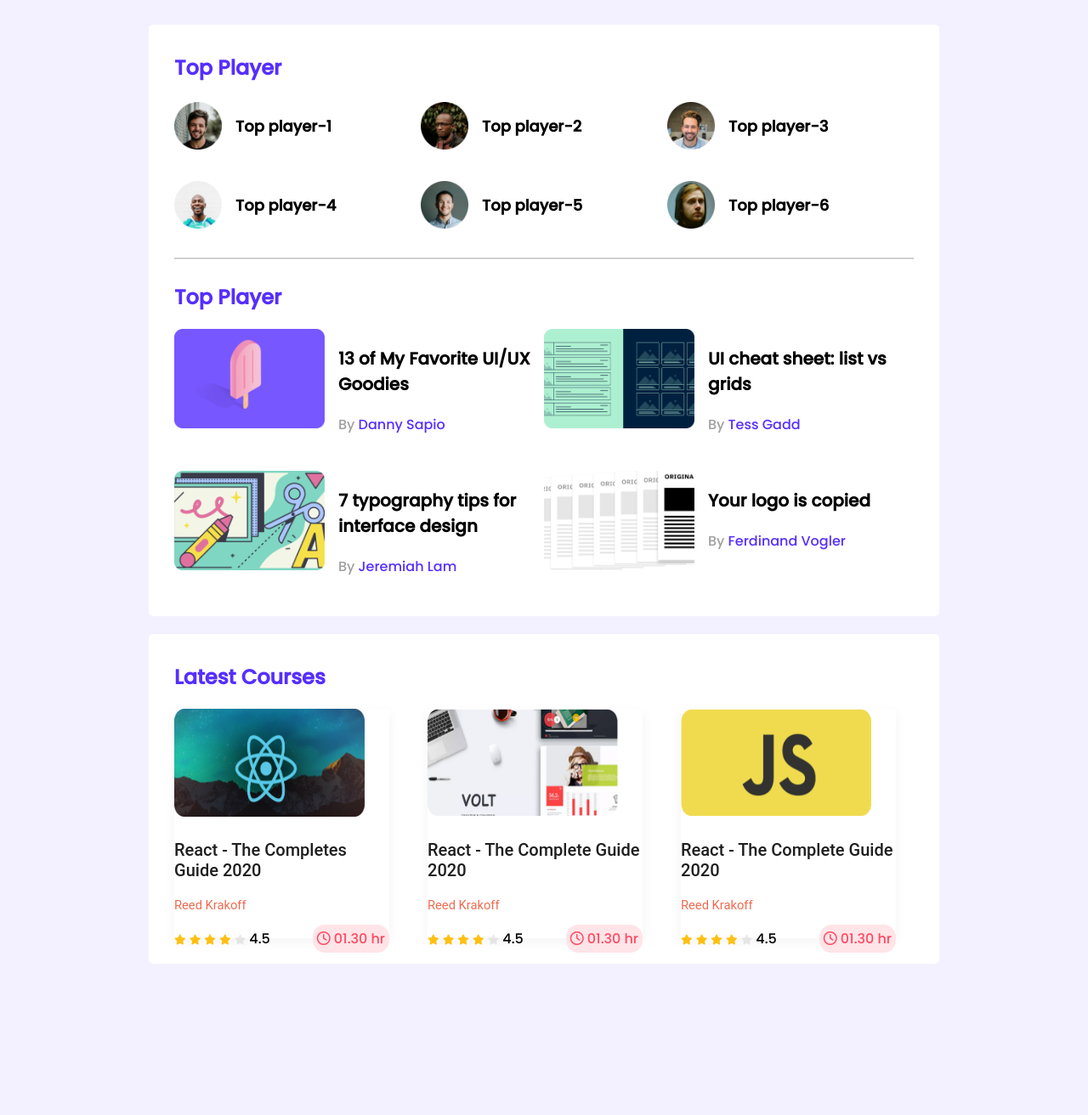
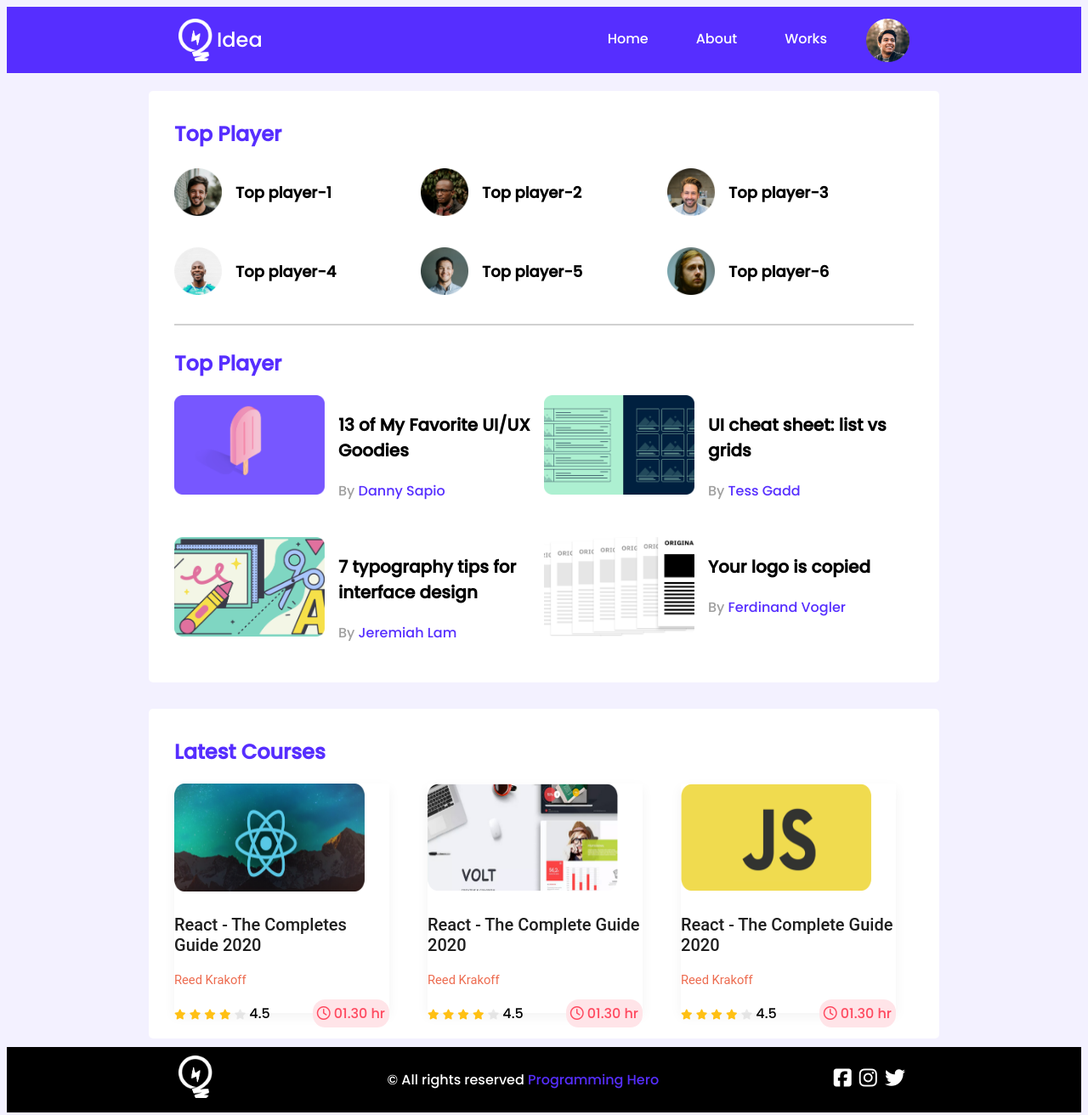
Before and after one commit to FAMMMI/leader-board-css3, a plain HTML site: page index.html in a window 1280 px wide. Shown: the whole page at 85% size. Before the commit the page ends 1142 px from the top, so only its background shows below. Drawn offline with Linux system fonts and the light colour scheme.

Commit message:
finalize

```diff
--- a/index.html
+++ b/index.html
@@ -6,6 +6,7 @@
     <meta http-equiv="X-UA-Compatible" content="IE=edge">
     <meta name="viewport" content="width=device-width, initial-scale=1.0">
     <title>Leader-board</title>
+    <link rel="shortcut icon" href="images/icons/star.png" type="image/x-icon">
     <!-- font awesome -->
     <script src="https://kit.fontawesome.com/569a53ec78.js" crossorigin="anonymous"></script>
     <!-- styelsheet -->
@@ -14,8 +15,27 @@
 
 <body>
     <!-- header-start -->
-    <header>
-
+    <header class="header">
+        <div class="header-container">
+            <div class="logo">
+                <a class="logo-link" href="index.html">
+                    <img src="images/icons/logo.png" alt="Logo">
+                    <span>Idea</span>
+                </a>
+            </div>
+            <nav class="navbar">
+                <ul>
+                    <li><a href="#">Home</a></li>
+                    <li><a href="#">About</a></li>
+                    <li><a href="#">Works</a></li>
+                    <div class="last-child">
+                        <a href="#">
+                            <img src="images/icons/profile.png" alt="" class="profile">
+                        </a>
+                    </div>
+                </ul>
+            </nav>
+        </div>
     </header>
     <!-- header-end -->
     <main>
@@ -177,6 +197,21 @@
             </div>
         </section>
     </main>
+    <footer class="footer">
+        <div class="footer-container">
+            <div class="footer-part1">
+                <img src="images/icons/logo.png" alt="Logo">
+            </div>
+            <div class="footer-part2">
+                <p>&copy; All rights reserved <a href="https://web.programming-hero.com">Programming Hero</a></p>
+            </div>
+            <div class="footer-part3 social-icon">
+                <a href="#"><i class="fab fa-facebook-square"></i></a>
+                <a href="#"><i class="fab fa-instagram"></i></a>
+                <a href="#"><i class="fab fa-twitter"></i></a>
+            </div>
+        </div>
+    </footer>
 </body>
 
 </html>
--- a/styles/styles.css
+++ b/styles/styles.css
@@ -14,6 +14,7 @@ main{
 }
 .container{
     margin-top: 21px;
+    margin-bottom: 10px;
     background-color: #FFFFFF;
     width: 870px;
     padding: 30px;
@@ -23,6 +24,61 @@ hr{
     border: 1px solid #D1D1D1;
     margin-bottom: 27px;
 }
+
+/* header styles */
+
+.header{
+    background-color: #562EFF;
+    display: flex;
+    justify-content: center;
+    padding: 10px 0;
+}
+.header-container{
+    width: 860px;
+    display: flex;
+    justify-content: space-between;
+    align-items: center;
+}
+.logo-link{
+    display: flex;
+    align-items: center;
+    text-decoration: none;
+    color: #fff;
+    font-size: 24px;
+}
+.header-container .logo img{
+    width: 40px;
+    margin-right: 5px;
+}
+.navbar ul{
+    display: flex;
+    align-items: center;
+    margin: 0;
+}
+.navbar ul li{
+    list-style: none;
+    margin-right: 36px;
+    border-bottom: 3px solid #562EFF;
+    transition: .5s all ease;
+}
+.navbar ul .last-child{
+    margin-right: 0;
+}
+.last-child img{
+    position: relative;
+    top: 4px;
+}
+.navbar ul li a{
+    text-decoration: none;
+    color: #fff;
+    font-size: 16px;
+    padding: 5px 10px;
+}
+.navbar ul li:hover{
+    border-bottom: 3px solid #fff;
+}
+
+
 /* top player style */
 .top-players{
     margin-bottom: 30px;
@@ -102,6 +158,7 @@ hr{
     width: 224px;
     height: 127px;
 }
+
 .course-info{
     display: flex;
     align-items: center;
@@ -129,7 +186,47 @@ hr{
     border-radius: 14.6913px;
 
 }
+/* footer styles */
 
+.footer{
+    background-color: black;
+    padding: 10px 0;
+    display: flex;
+    justify-content: center;
+}
+.footer .footer-container{
+    width: 860px;
+    display: flex;
+    justify-content: space-between;
+    align-items: center;
+}
+.footer-part1 img{
+    width: 40px;
+}
+.footer-part2{
+    color: #fff;
+    font-size: 16px;
+}
+.footer-part2 a{
+    text-decoration: none;
+    color: #562EFF;
+    transition: .5s all ease;
+ }
+ .footer-part2  a:hover{
+    color: #ffffff;
+}
+.social-icon a{
+    text-decoration: none;
+    color: #fff;
+    transition: .4s all ease;
+}
+.social-icon a:hover{
+    color: #562EFF;
+}
+.social-icon .fab{
+    font-size: 24px;
+    margin-right: 5px;
+}
 
 /* media queries */
 
@@ -139,11 +236,30 @@ hr{
     .container{
         width: 100%;
     }
+    .header, .footer{
+        width: 100%;
+        padding-right: 15px;
+    }
+    .header{
+        justify-content: flex-end;
+    }
+    .header-container, .footer-container{
+        flex-direction: column;
+    }
+    .last-child a img{
+        right: 10px;
+    }
     .players, .blogs ,.courses{
         grid-template-columns: repeat(1,1fr);
     }
     .player, .blog{
         flex-direction: column;
+    }
+    .thumbnail{
+        padding-left: 15px;
+    }
+    .course-banner{
+        padding-left: 15px;
     }
     .corse-title{
         margin: 10px 0;
@@ -158,6 +274,18 @@ hr{
     .container{
         width: 100%;
     }
+    .header, .footer{
+        width: 100%;
+    }
+    .header{
+        justify-content: flex-end;
+    }
+    .logo-link{
+        padding-left: 5px;
+    }
+    .last-child a img{
+        right: 10px;
+    }
     .players,.courses{
         grid-template-columns: repeat(2,1fr);
     }
@@ -170,4 +298,14 @@ hr{
     .course-author{
         margin: 5px 0;
     }
+    .footer{
+        width: 100%;
+
+    }
+    .footer-part1 img{
+        padding-left: 10px;
+    }
+    .social-icon{
+        padding-right: 10px;
+    }
 }
```
